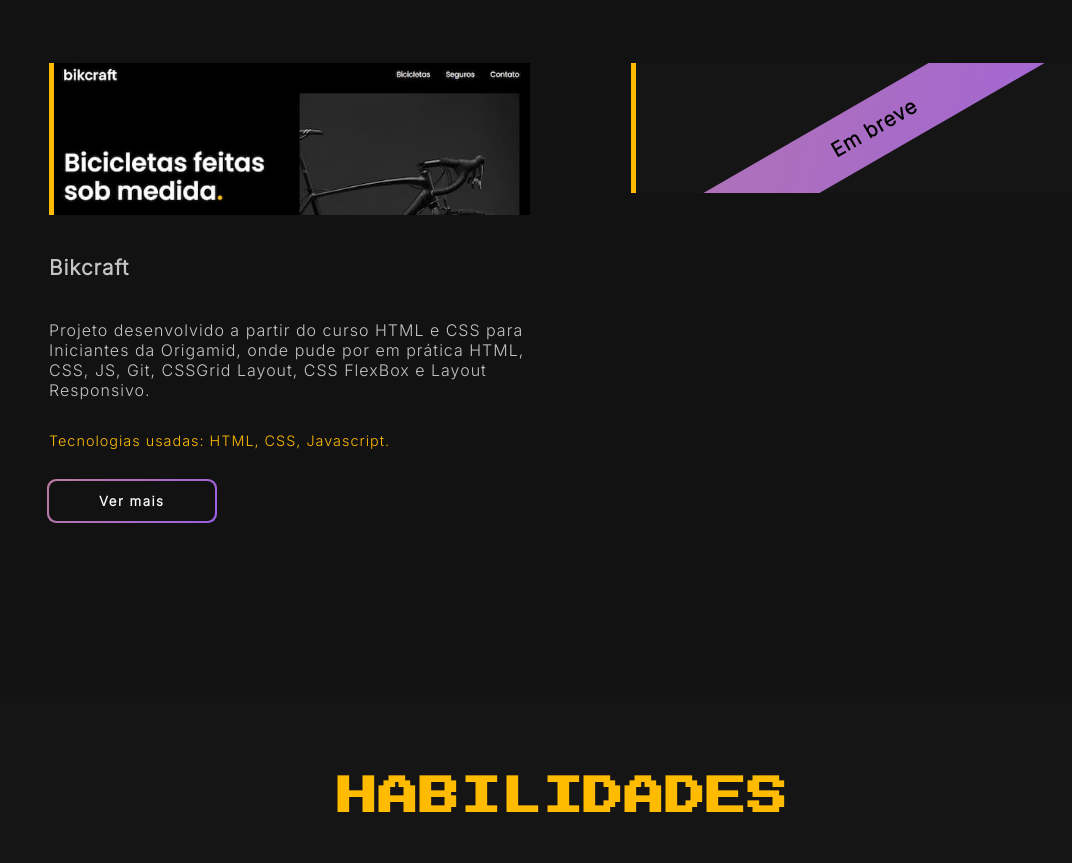
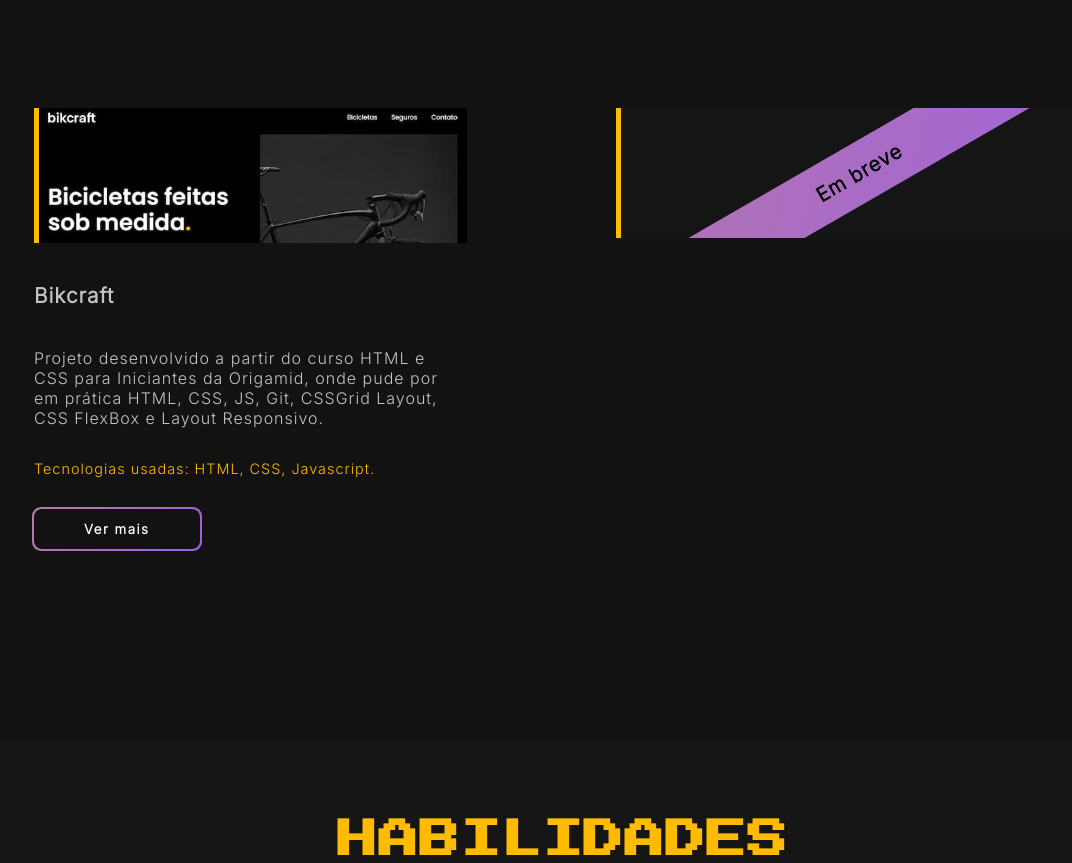
Before and after one commit to gaabrieltorres7/portfolio-gabriel-torres, a plain HTML site: page index.html in a window 1280 px wide. Shown: the part 1419-2282 px from the top of the page, without its empty margins (77-1149 px from the left). Drawn offline with Linux system fonts and the light colour scheme.

Commit message:
correcao3

```diff
--- a/assets/css/media.css
+++ b/assets/css/media.css
@@ -1,4 +1,8 @@
 @media (max-width: 1370px) {
+  .header-container {
+    padding: 0 6.5%;
+  }
+
   .introducao-conteudo h1 {
     font-size: 1rem;
   }
@@ -17,8 +21,8 @@
     padding: 7.5%;
   }
 
-  .header-container {
-    padding: 0 6.5%;
+  .projetos-itens {
+    padding: 15px;
   }
 
   #projetos h2 {
--- a/assets/css/projetos.css
+++ b/assets/css/projetos.css
@@ -1,10 +1,9 @@
 .projetos-itens {
   display: grid;
   grid-template-columns: 1fr 1fr;
+  padding: 30px;
   gap: 10%;
   margin-bottom: 5rem;
-  margin-left: 30px;
-  margin-top: -30px;
 }
 
 #projetos h2 {
@@ -12,6 +11,14 @@
   font-size: 2.5rem;
   padding-top: 80px;
   text-align: center;
+}
+
+.projeto-item {
+  width: 90%;
+}
+
+.projeto-item-breve {
+  width: 90%;
 }
 
 .projeto-item h3 {
@@ -28,7 +35,9 @@
 
 .projeto-item img {
   border-left: 5px solid #ffbb00;
+  height: 135px;
   width: 100%;
+  object-fit: cover;
   transition: 0.5s;
 }
 
@@ -40,7 +49,6 @@
 .projeto-item-breve {
   background-color: #151515;
   height: 130px;
-  width: 330px;
   position: relative;
   border-left: 5px solid #ffbb00;
   width: 100%;
```
